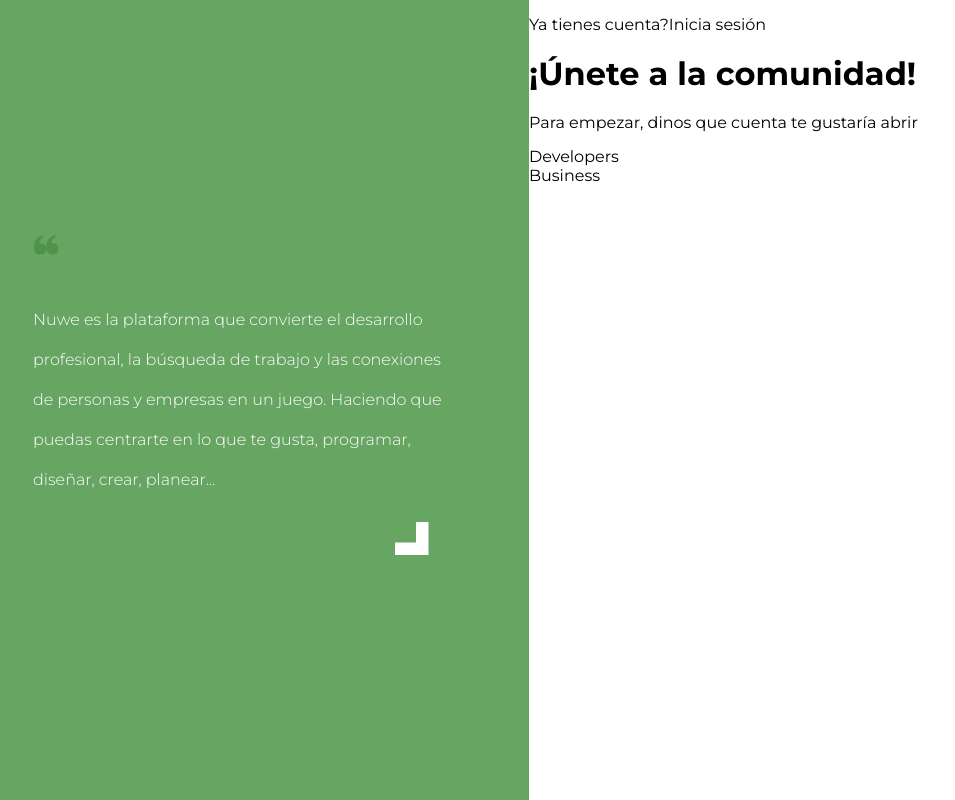
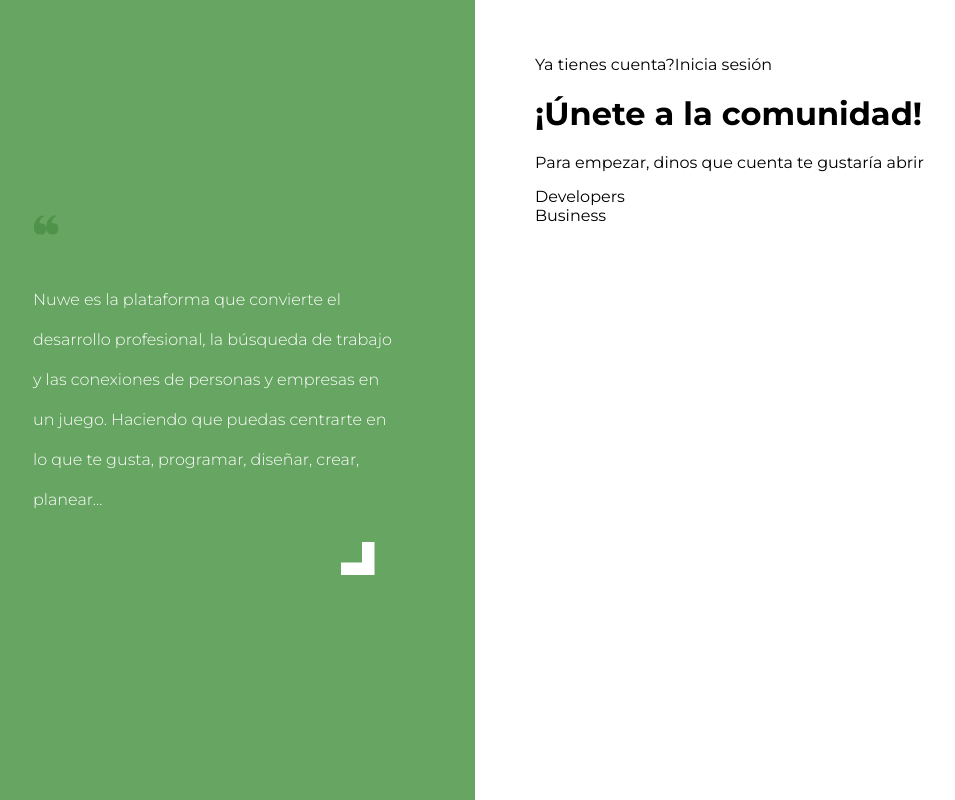
Before and after one commit to Jocalu/mwc-hackaton, a React (Create React App) app: page / in a window 1280 px wide. Shown: the whole page, without its empty margins (47-1002 px from the left). Built offline with nearby package versions, Linux system fonts and the light colour scheme.

Commit message:
Add layout padding and refactor constants

```diff
--- a/src/components/Layout/Layout.jsx
+++ b/src/components/Layout/Layout.jsx
@@ -3,11 +3,13 @@
 import constants from '../../constants/constants.json';
 import Landing from '../../pages/Landing/Landing';
 
+const { nuweDescription } = constants;
+
 function Layout() {
   return (
     <main className="layout">
       <div className="layout__figure display-center">
-        <p className="layout__text">{constants.nuweDescription}</p>
+        <p className="layout__text">{nuweDescription}</p>
       </div>
       <div className="layout__content">
         <Landing />
--- a/src/components/Layout/Layout.scss
+++ b/src/components/Layout/Layout.scss
@@ -35,5 +35,6 @@
 
   &__content {
     width: 55%;
+    padding: rem(40px) rem(60px);
   }
 }
```
